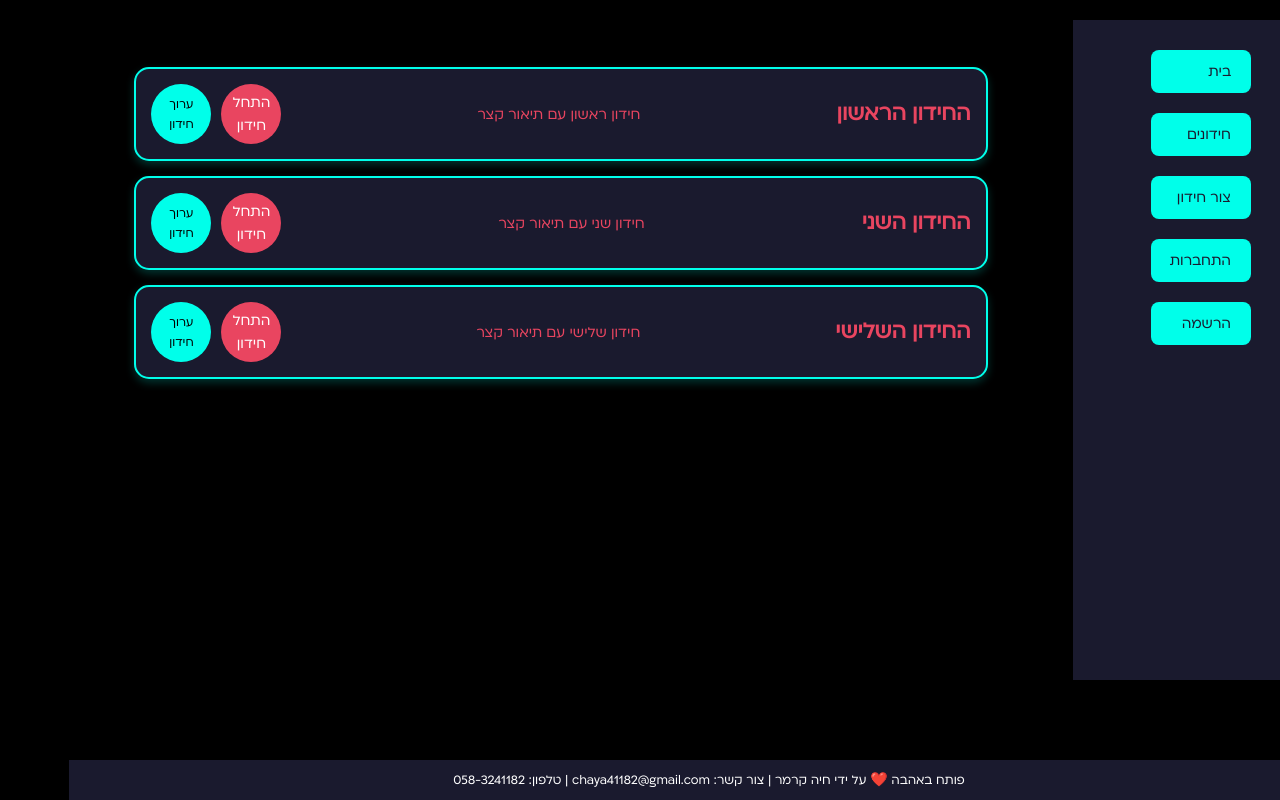
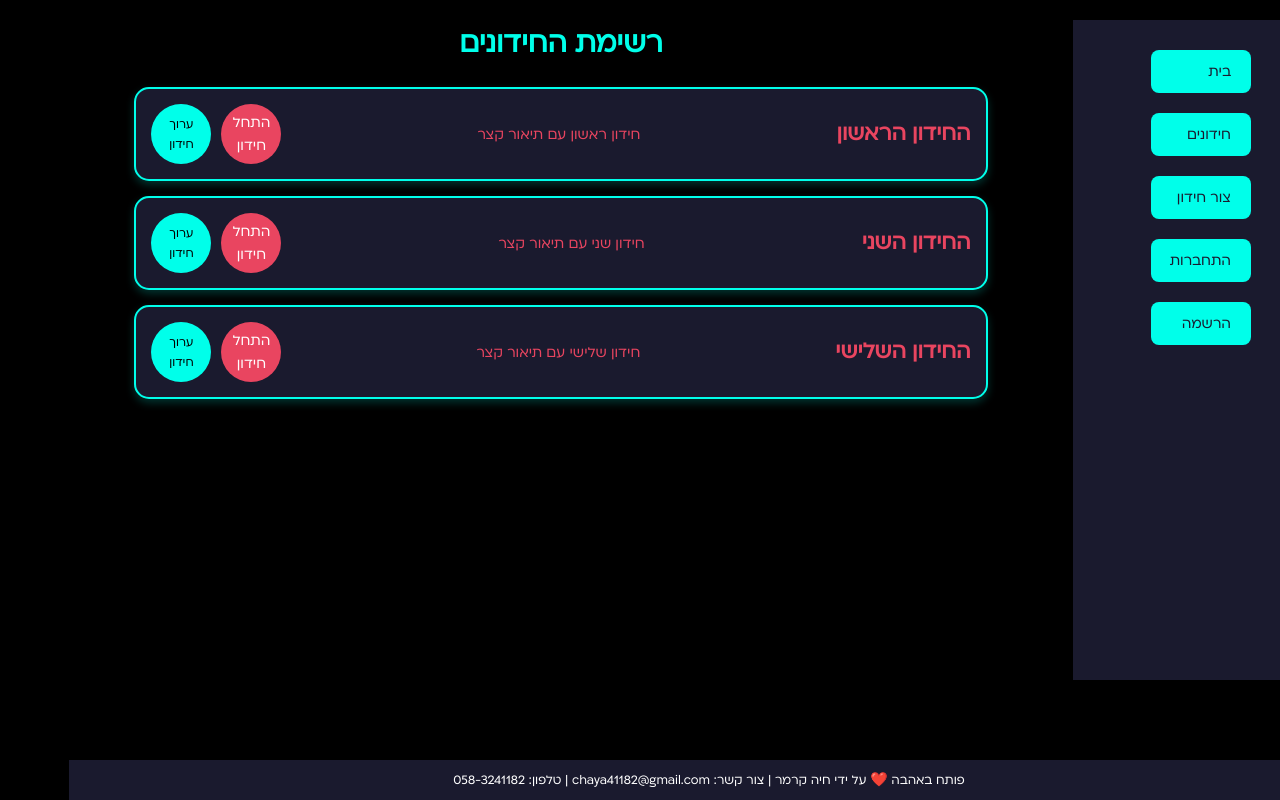
Before and after one commit to ChayaCodes/trivia-quiz-client, a React (Create React App) app in the folder client/: page /quizzes in a window 1280 px wide. Shown: the top 800 px of the page. Built offline with nearby package versions, Linux system fonts and the light colour scheme.

Commit message:
css to title

```diff
--- a/client/src/pages/Quizzes/Quizzes.css
+++ b/client/src/pages/Quizzes/Quizzes.css
@@ -24,7 +24,7 @@
   border-radius: 15px;
   background-color: #1a1a2e;
   color: #e94560;
-    font-family: 'CustomFont', sans-serif;
+  font-family: "CustomFont", sans-serif;
   transition: transform 0.3s, box-shadow 0.3s;
   width: 80%;
   /*rtl*/
@@ -43,7 +43,7 @@
   color: #ffffff;
   cursor: pointer;
   font-size: 16px;
-    font-family: 'CustomFont', sans-serif;
+  font-family: "CustomFont", sans-serif;
   transition: background-color 0.3s, transform 0.3s;
   border-radius: 50%;
   width: 60px;
@@ -61,7 +61,6 @@
   transform: scale(1.05);
 }
 
-
 .edit-button {
   background-color: #00ffea;
   border: none;
@@ -73,7 +72,7 @@
   justify-content: center;
   cursor: pointer;
   transition: background-color 0.3s, transform 0.3s;
-    font-family: 'CustomFont', sans-serif;
+  font-family: "CustomFont", sans-serif;
   text-align: center;
 }
 
@@ -87,3 +86,9 @@
   display: flex;
   gap: 10px;
 }
+
+.Title {
+  color: #00ffea;
+  text-align: center;
+  margin-bottom: 20px;
+}
--- a/client/src/pages/Quizzes/Quizzes.js
+++ b/client/src/pages/Quizzes/Quizzes.js
@@ -32,7 +32,7 @@ function Quizzes() {
 
   return (
     <div>
-      <h1>רשימת החידונים</h1>
+      <h1 className='Title'>רשימת החידונים</h1>
       <ul className='quiz-list'>
         {quizzes.map(quiz => (
           <li className='quiz-item' key={quiz.id}>
```
Lines whose indentation alone changed are shown as unchanged.
